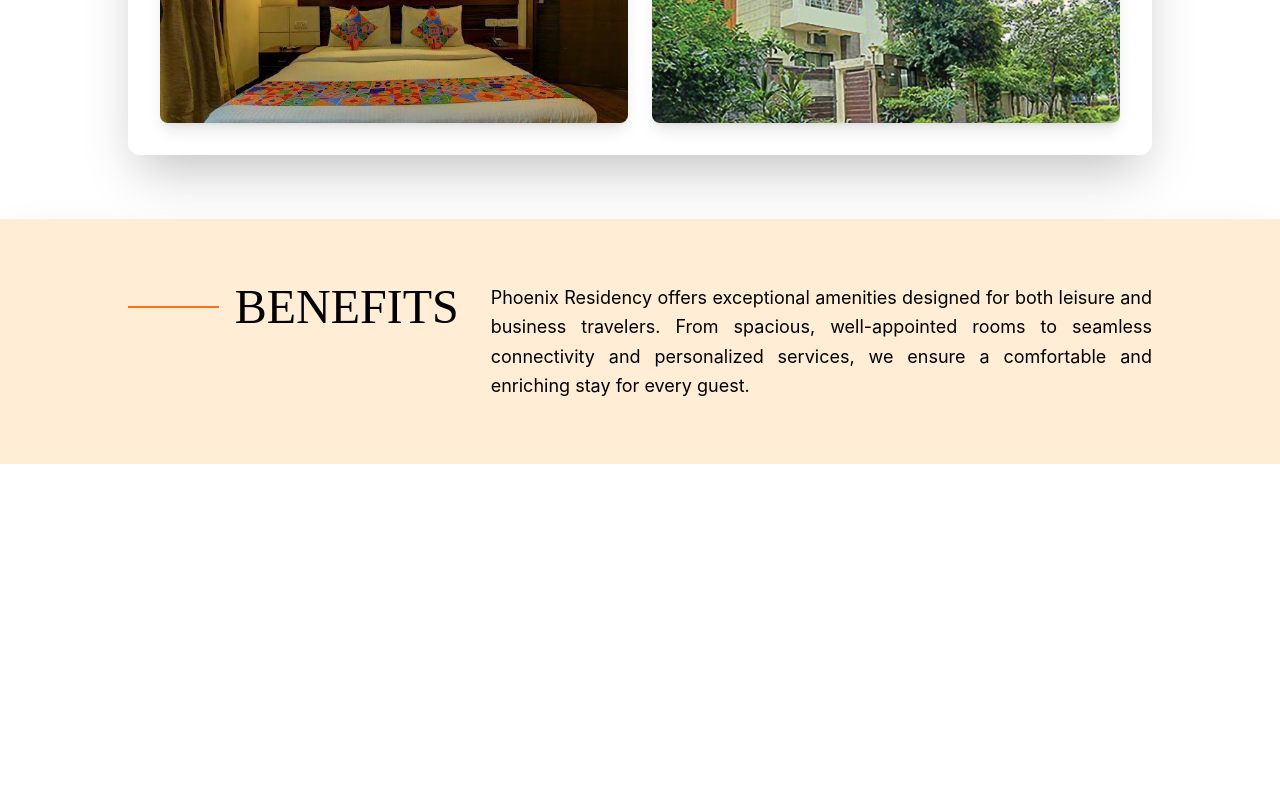
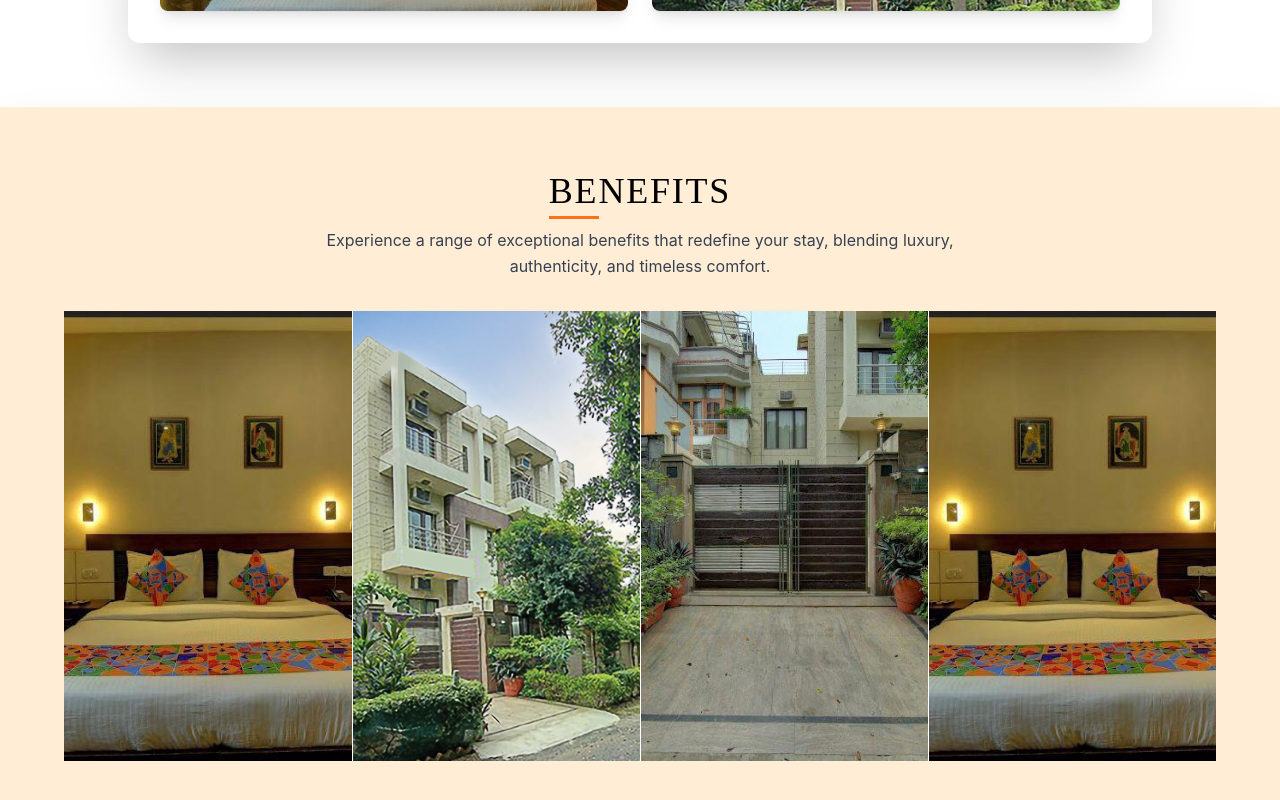
Before and after one commit to akatanayg/phoenix_hospitality, a React (Vite) app: page / in a window 1280 px wide. Shown: the part 1406-2206 px from the top of the page. Before the commit the page ends 1870 px from the top, so only its background shows below. Built offline with nearby package versions, Linux system fonts and the light colour scheme; a web font is replaced by a local one.

Commit message:
Benefits before cards

```diff
--- a/src/components/Benefits.jsx
+++ b/src/components/Benefits.jsx
@@ -1,25 +1,87 @@
-import React from 'react';
+import React, { useState } from 'react';
 
 const Benefits = () => {
+  const [hoveredIndex, setHoveredIndex] = useState(null);
+
+  const initialImages = [
+    '/image1.jpg',
+    '/image2.png',
+    '/c1.jpg',
+    '/c3.jpg'
+  ];
+
+  const hoverImages = [
+    '/c1.jpg',
+    '/hover2.jpg',
+    '/hover3.jpg',
+    '/hover4.jpg'
+  ];
+
+  const captions = [
+    { title: 'TIMELESS', description: 'A legacy of timeless elegance and luxury hospitality.' },
+    { title: 'ICONIC', description: 'An iconic destination known for its impeccable service.' },
+    { title: 'AUTHENTIC', description: 'Experience the authenticity of local culture & charm.' },
+    { title: 'SOULFUL', description: 'A soulful retreat that touches your spirit and senses.' }
+  ];
+
   return (
-    <section className="w-full bg-orange-100 shadow-2xl py-16 px-4 md:px-16">
-      <div className="max-w-5xl mx-auto flex flex-col md:flex-row items-center md:items-start gap-8">
+    <section className="w-full py-16 px-4 md:px-16 bg-orange-100 shadow-2xl">
+      <div className="max-w-6xl mx-auto">
 
-        {/* Left - Heading with Left Orange Line */}
-        <div className="w-full md:w-1/3 flex items-center">
-          <div className="flex-1 border-t-2 border-orange-500 mr-4"></div>
-          <h2 className="text-4xl md:text-5xl whitespace-nowrap" style={{ fontFamily: 'Shafarik' }}>
-            BENEFITS
-          </h2>
-        </div>
-
-        {/* Right - Short Text */}
-        <div className="w-full md:w-2/3 text-justify text-black text-lg leading-relaxed">
-          <p>
-            Phoenix Residency offers exceptional amenities designed for both leisure and business travelers. From spacious, well-appointed rooms to seamless connectivity and personalized services, we ensure a comfortable and enriching stay for every guest.
+        {/* Benefits Header */}
+        <div className="flex flex-col justify-center items-center text-center mb-8">
+          <div className="relative w-fit">
+            <h2 className="text-4xl font-[Shafarik] relative uppercase tracking-wider">
+              Benefits
+              <div className="absolute left-0 bottom-[-8px] w-[50px] h-[3px] bg-orange-500"></div>
+            </h2>
+          </div>
+          <p className="mt-4 text-gray-700 leading-relaxed max-w-2xl">
+            Experience a range of exceptional benefits that redefine your stay, blending luxury, authenticity, and timeless comfort.
           </p>
         </div>
 
+        {/* 4 Panel Carousel */}
+        <div className="relative w-full h-[450px] grid grid-cols-4 cursor-pointer overflow-hidden">
+
+          {initialImages.map((img, index) => {
+            const isHovered = hoveredIndex === index;
+            return (
+              <div
+                key={index}
+                className="relative h-full group overflow-hidden"
+                onMouseEnter={() => setHoveredIndex(index)}
+                onMouseLeave={() => setHoveredIndex(null)}
+              >
+                {/* Image (Switches to hover image when hovered) */}
+                <img
+                  src={isHovered ? hoverImages[index] : img}
+                  alt={`Panel ${index + 1}`}
+                  className="w-full h-full object-cover transition-all duration-500"
+                />
+
+                {/* Divider Line (White line between panels) */}
+                {index > 0 && (
+                  <div className="absolute left-0 top-0 h-full w-[1px] bg-white"></div>
+                )}
+
+                {/* Grey Overlay + Text (only when hovered) */}
+                {isHovered && (
+                  <div className="absolute inset-0 bg-black/50 flex flex-col justify-center items-center text-center text-white p-6 transition-all duration-300">
+                    <h3 className="text-2xl font-serif uppercase tracking-wide mb-2">
+                      {captions[index].title}
+                    </h3>
+                    <p className="text-sm leading-relaxed">
+                      {captions[index].description}
+                    </p>
+                  </div>
+                )}
+
+              </div>
+            );
+          })}
+
+        </div>
       </div>
     </section>
   );
--- a/src/components/Hero.jsx
+++ b/src/components/Hero.jsx
@@ -12,36 +12,36 @@ const Hero = () => {
                 playsInline
                 className="absolute top-0 left-0 w-full h-full object-cover"
             >
-                <source src="/mainbg_v2.mp4" type="video/mp4" />
+                <source src="/mainbg_v4.mp4" type="video/mp4" />
             </video>
 
             {/* Left Text Section (Center on Mobile, Left on Desktop) */}
             <div className="relative z-10 w-full md:w-1/2 flex flex-col items-center md:items-start justify-center text-center md:text-left px-6 md:px-12 lg:pl-16 py-24 md:py-0">
-                <h1
+                {/* <h1
                     className="text-4xl md:text-6xl font-bold leading-tight"
                     style={{textShadow: '2px 2px 10px rgba(0,0,0,0.9)' }}
                 >
                     Welcome to <br />Phoenix Residency
-                </h1>
-                <p className="text-lg md:text-2xl mt-2">
+                </h1> */}
+                {/* <p className="text-lg md:text-2xl mt-2">
                     Comfort in Living
-                </p>
-                <div className="mt-6 flex space-x-4">
+                </p> */}
+                {/* <div className="mt-6 flex space-x-4">
                     <button className="px-6 py-2 border border-white bg-white text-black hover:bg-transparent hover:text-white">
                         Learn More
                     </button>
                     <button className="px-6 py-2 border border-white bg-white text-black hover:bg-transparent hover:text-white">
                         Enquire Now
                     </button>
-                </div>
+                </div> */}
             </div>
 
             {/* Right Animation Section */}
             <div className="relative z-10 w-full md:w-1/2 hidden md:flex items-center justify-center">
-                <div className="text-center space-y-4 animate-fadeIn">
+                {/* <div className="text-center space-y-4 animate-fadeIn">
                     <p className="text-xl md:text-2xl font-light italic opacity-80">"Experience luxury like never before"</p>
                     <p className="text-lg">Discover elegance, heritage, and comfort</p>
-                </div>
+                </div> */}
             </div>
         </section>
     );
--- a/src/components/Navbar.jsx
+++ b/src/components/Navbar.jsx
@@ -66,7 +66,7 @@ const Nav = () => {
   const toggleMenu = () => setIsOpen(!isOpen);
 
   return (
-    <nav className="w-full bg-[#D35400] text-white shadow-md relative top-0 left-0 z-50">
+    <nav className="w-full bg-black text-[#F17B00] fixed top-0 left-0 z-50">
       <div className="container mx-auto flex justify-between items-center py-4 px-6">
         {/* Logo */}
         <div className="text-3xl font-bold tracking-wider">
```
Also changed, not shown: 2 other files (tests, documents, lock files or other folders).
